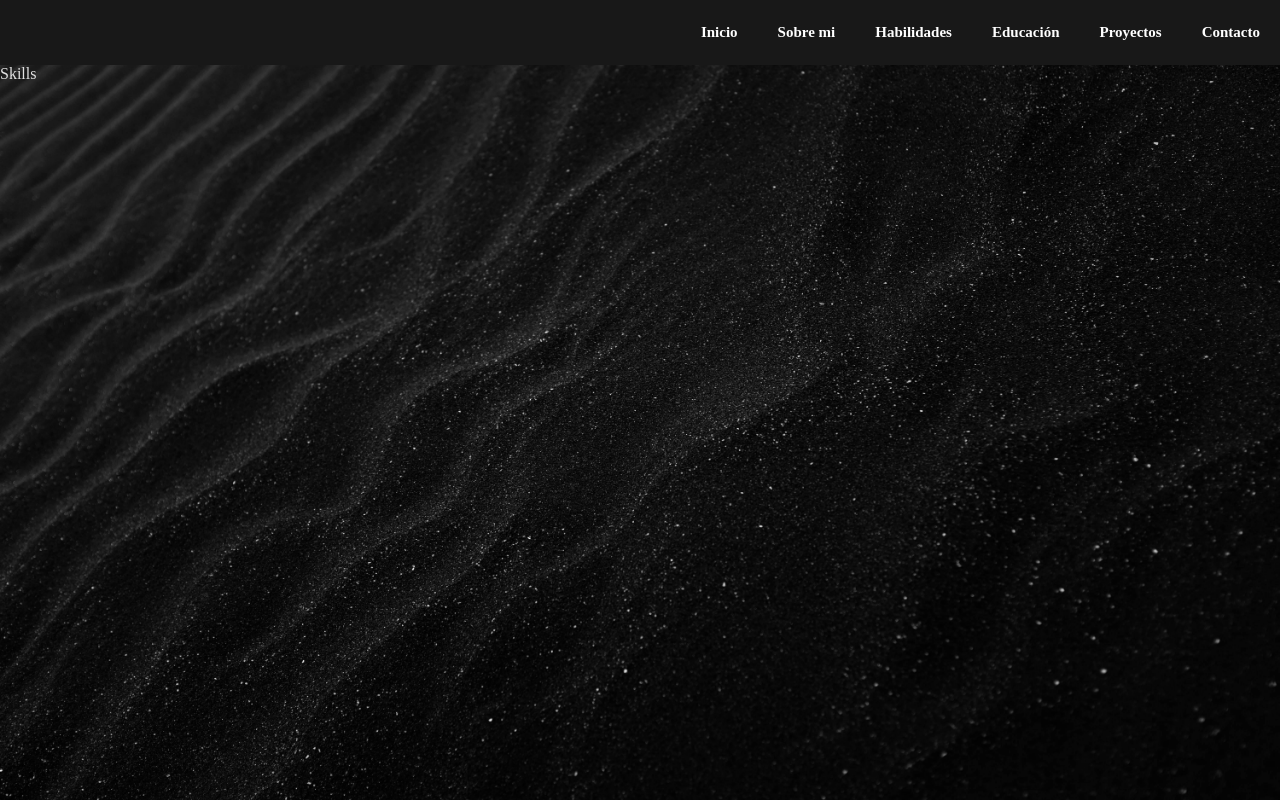
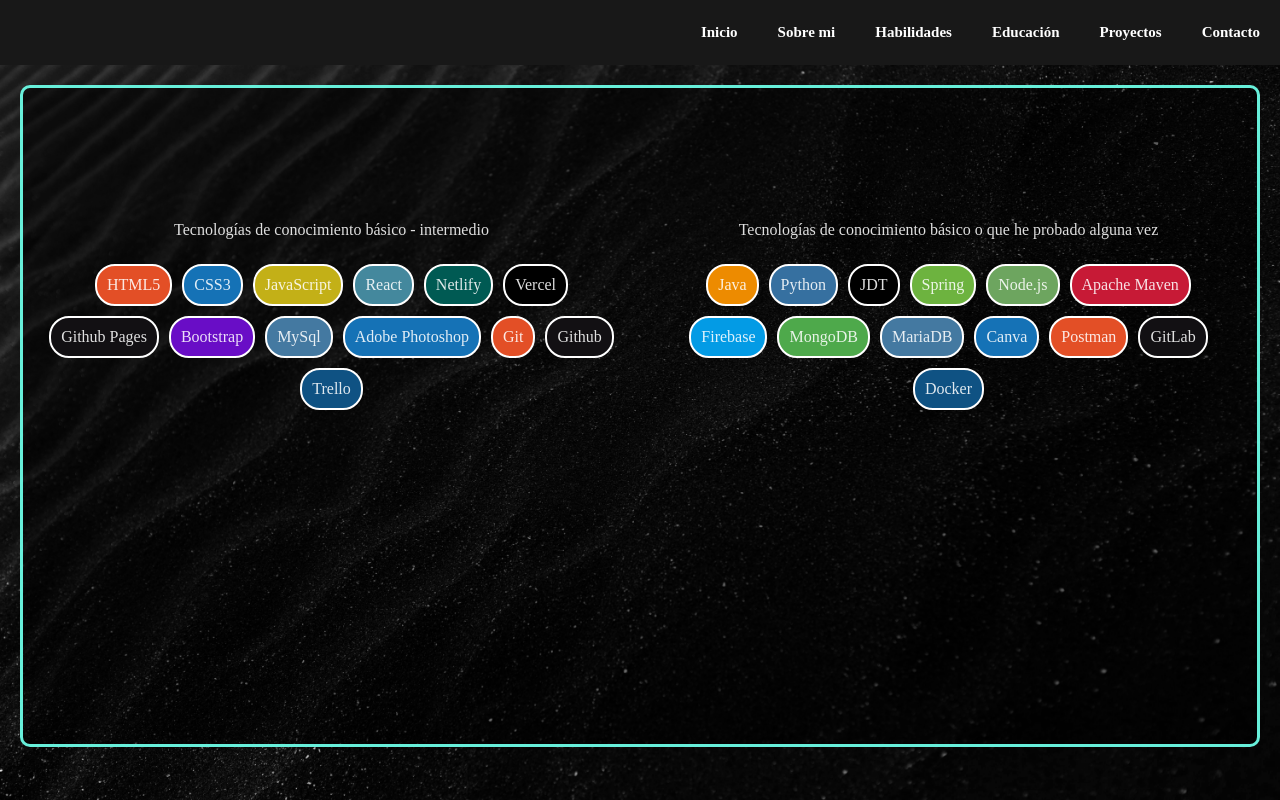
Before and after one commit to melagora/portafolio2_reactJSX-vite, a React (Vite) app: page /skills in a window 1280 px wide. Built offline with nearby package versions, Linux system fonts and the light colour scheme.

Commit message:
Route Skills al 100%

```diff
--- a/src/routes/Skills.jsx
+++ b/src/routes/Skills.jsx
@@ -1,7 +1,46 @@
-import React from 'react'
+import React from "react";
+import "../styles/styles.css";
+
+
+const skillsBasicPlus = ['HTML5', 'CSS3', 'JavaScript', 'React', 'Netlify', 'Vercel', 'Github Pages', 'Bootstrap', 'MySql', 'Adobe Photoshop', 'Git', 'Github', 'Trello'];
+
+const colorsBasicPlus = ["#e34f26", "#1572b6", "#c3b017", "#44889d", "#005a53", "#000000", "#121013", "#690dc6", "#4479a1", "#1572b6", "#e34f26", "#121013", "#0f5283" ];
+
+const skillsBasic = ['Java', 'Python', 'JDT', 'Spring', 'Node.js', 'Apache Maven', 'Firebase', 'MongoDB', 'MariaDB', 'Canva', 'Postman', 'GitLab', 'Docker'];
+
+const colorsBasic = ["#ed8b00", "#3670a0", "#000000", "#6db33f", "#6da55f", "#c71a36", "#039be5", "#4ea94b", "#4479a1", "#1572b6", "#e34f26", "#121013", "#0f5283", "#e34f26" ];
 
 export default function Skills() {
   return (
-    <div>Skills</div>
-  )
+    <div className="general_section">
+      <div className="contentSkills">
+        <div className="contentSkillsUno">
+          <div>
+            <p>Tecnologías de conocimiento básico - intermedio</p>
+          </div>
+          <div className="contentSkillsBasicPlus">
+            {skillsBasicPlus.map((skill, index) => (
+              <div key={index} style={{ backgroundColor: colorsBasicPlus[index % colorsBasicPlus.length] }}>
+                <p>{skill}</p>
+              </div>
+            ))}
+          </div>
+        </div>
+        <div className="contentSkillsDos">
+          <div>
+            <p>
+              Tecnologías de conocimiento básico o que he probado alguna vez
+            </p>
+          </div>
+          <div className="contentSkillsBasic">
+            {skillsBasic.map((skill, index) => (
+              <div key={index} style={{ backgroundColor: colorsBasic[index % colorsBasic.length] }}>
+                <p>{skill}</p>
+              </div>
+            ))}
+          </div>
+        </div>
+      </div>
+    </div>
+  );
 }
--- a/src/styles/styles.css
+++ b/src/styles/styles.css
@@ -201,3 +201,47 @@
 
 
 /* FIN ROUTE ABOUTME */
+
+/* INICIO ROUTE SKILLS*/
+
+.contentSkills {
+  display: flex;
+  height: 80vh; /* O la altura deseada para que ocupe toda la pantalla */
+}
+
+.contentSkillsUno,
+.contentSkillsDos {
+  margin: 10px;
+  padding: 10px;
+  border-radius: 10px;
+  width: 100%;
+  display: flex;
+  flex-direction: column;
+  gap: 20px;
+  align-items: center;
+  text-align: center;
+  padding-top: 10%;
+  width: 50%;
+  /* background-color: #08fdd8; */
+}
+
+.contentSkillsBasicPlus, .contentSkillsBasic{
+  display: flex;
+  flex-wrap: wrap;
+  justify-content: center;
+}
+
+.contentSkillsBasicPlus div, .contentSkillsBasic div{
+  margin: 5px;
+  padding: 10px;
+  border-radius: 20px;
+  width: auto;
+  height: auto;
+  border: solid rgb(255, 255, 255) 2px;
+  background-color: #00947e;
+}
+
+.contentSkillsBasicPlus div:hover, .contentSkillsBasic div:hover{
+  scale: 1.05;
+  box-shadow: 0px 0px 10px 1px rgb(255, 255, 255);
+}
```
